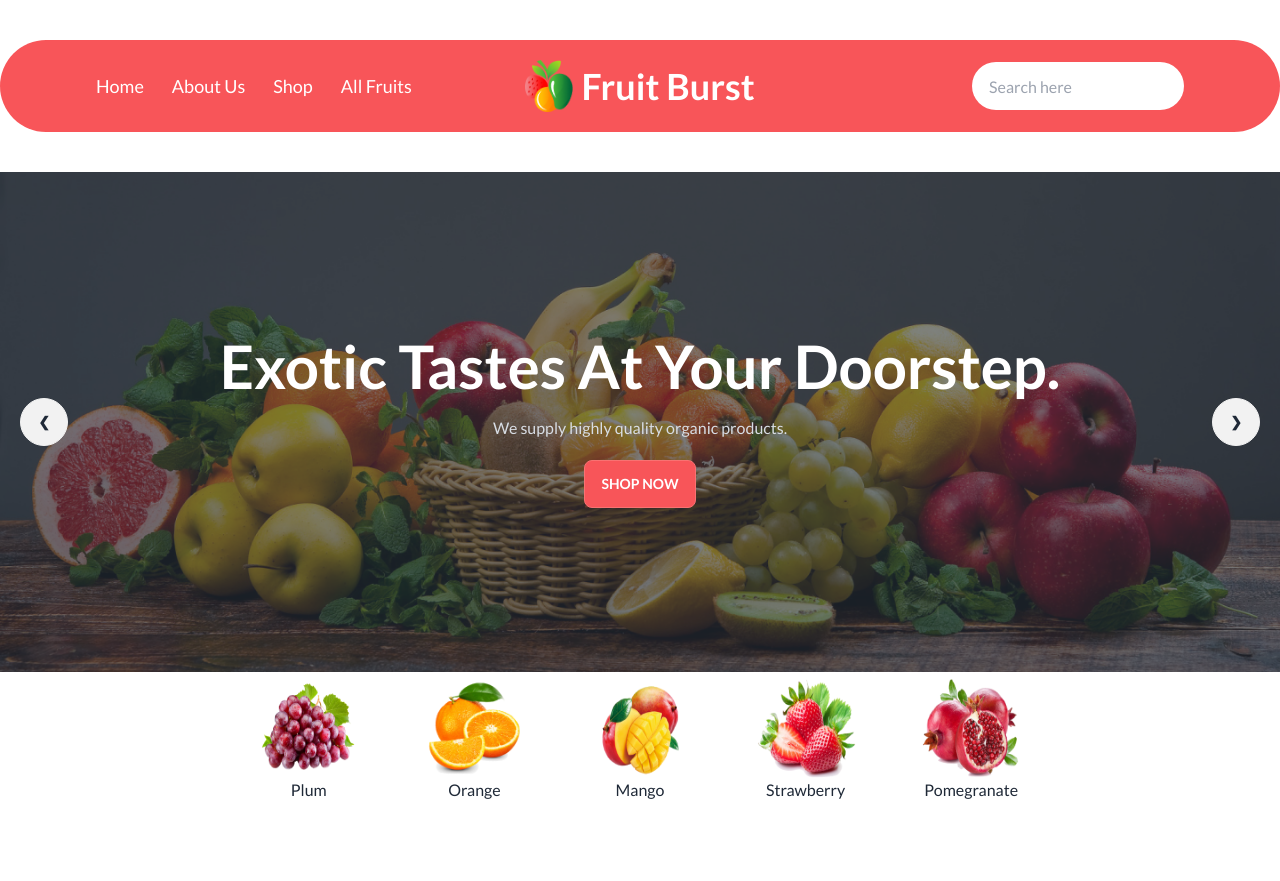
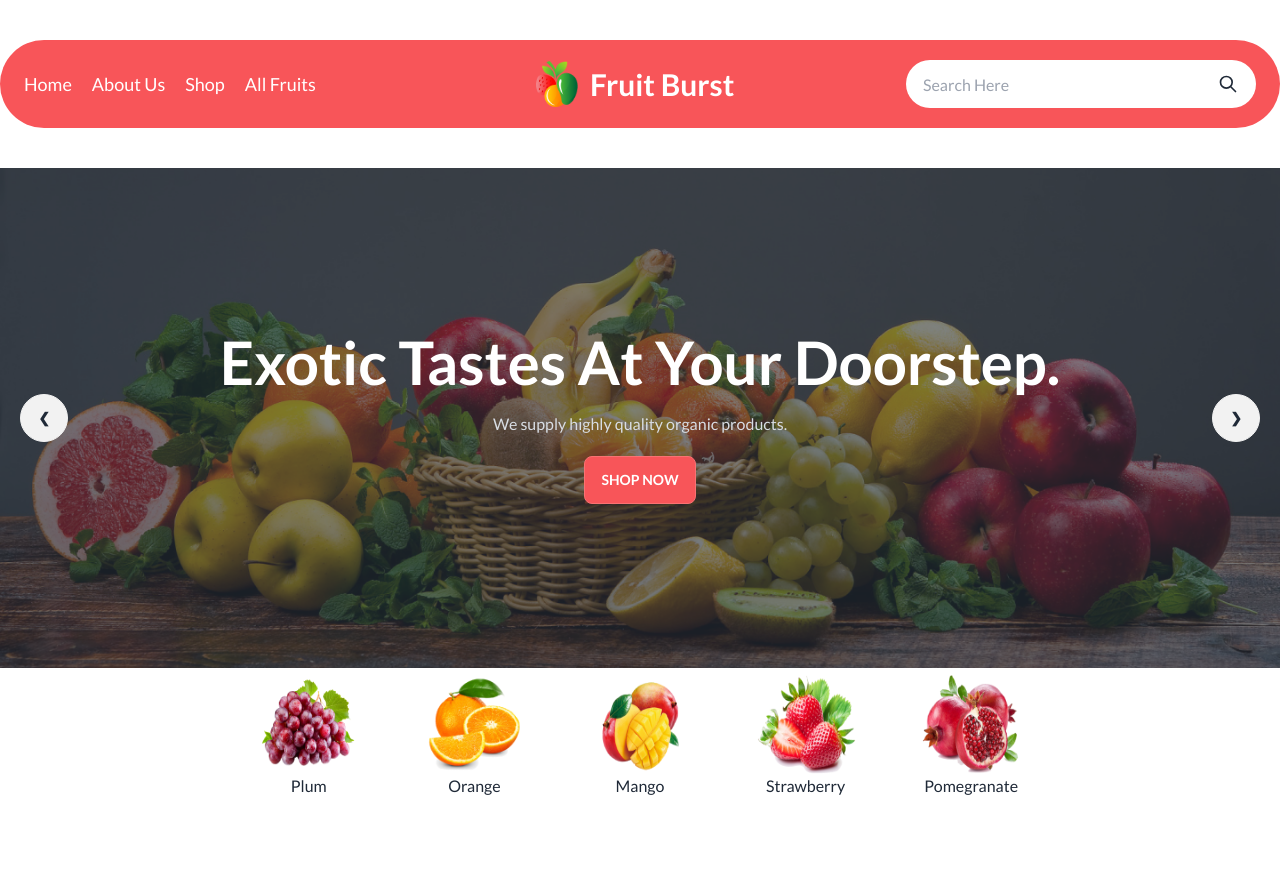
Before and after one commit to asif-kibria/fruit-brust, a plain HTML site: page index.html in a window 1280 px wide. Shown: the top 881 px of the page. Drawn offline with nearby package versions, Linux system fonts and the light colour scheme; grey boxes are pictures that could not be loaded.

Commit message:
nav for lg done

```diff
--- a/index.html
+++ b/index.html
@@ -41,25 +41,31 @@
     <!-- Header Section -->
     <header class="font-lato">
         <!-- Navbar Section -->
-        <nav class="navbar max-w-screen-xl mx-auto px-8 md:px-16 lg:px-24 py-5 my-10 bg-[#F85559] rounded-[600px] ">
-            <div class="flex justify-start-right  text-lg text-white font-normal gap-7 flex-1">
-                <a href="">Home</a>
-                <a href="">About Us</a>
-                <a href="">Shop</a>
-                <a href="">All Fruits</a>
+        <div class="navbar max-w-screen-xl mx-auto my-10 py-5 rounded-full bg-[#F85559]">
+
+            <div class="navbar-start pl-4 gap-5 text-lg  text-[#FFF]  ">
+              <a href="">Home</a>
+              <a href="">About Us</a>
+              <a href="">Shop</a>
+              <a href="">All Fruits</a>
             </div>
-            <div class="gap-2 justify-center flex-1">
-                <img class="w-12" src="./images/logo.png" alt="">
-                <h2 class="text-4xl font-bold text-white">Fruit Burst</h2>
+
+            <div class="navbar-center flex gap-3">
+              <img class="w-[20%]" src="./images/logo.png" alt="">
+              <h1 class="text-3xl font-semibold text-[#FFF]">Fruit Burst</h1>
             </div>
-            <div class="flex justify-end flex-1 ">
-                <div class="">
-                    <input type="text" placeholder="Search here  " class="input rounded-[50px]  " />
-                </div>
+
+            <div class="navbar-end relative">
+                <div class="mr-4">
+                    <input type="text" placeholder="Search Here " class="input rounded-full w-[350px]  " />
+                  </div>
+              <button class="absolute btn btn-ghost btn-circle  right-5 ">
+                <svg xmlns="http://www.w3.org/2000/svg" class="h-5 w-5" fill="none" viewBox="0 0 24 24" stroke="currentColor"><path stroke-linecap="round" stroke-linejoin="round" stroke-width="2" d="M21 21l-6-6m2-5a7 7 0 11-14 0 7 7 0 0114 0z" /></svg>
+              </button>
+
 
             </div>
-
-        </nav>
+          </div>
         <!-- Banner Section -->
         <section class=" max-w-screen-xl mx-auto my-10">
             <div class="">
@@ -634,3 +640,23 @@
 </body>
 
 </html>
+
+<nav class="navbar max-w-screen-xl mx-auto px-8 md:px-16 lg:px-24 py-5 my-10 bg-[#F85559] rounded-[600px] ">
+    <div class="flex justify-start-right  text-lg text-white font-normal gap-7 flex-1">
+        <a href="">Home</a>
+        <a href="">About Us</a>
+        <a href="">Shop</a>
+        <a href="">All Fruits</a>
+    </div>
+    <div class="gap-2 justify-center flex-1">
+        <img class="w-12" src="./images/logo.png" alt="">
+        <h2 class="text-4xl font-bold text-white">Fruit Burst</h2>
+    </div>
+    <div class="flex justify-end flex-1 ">
+        <div class="">
+            <input type="text" placeholder="Search here  " class="input rounded-[50px]  " />
+        </div>
+
+    </div>
+
+</nav>
```
